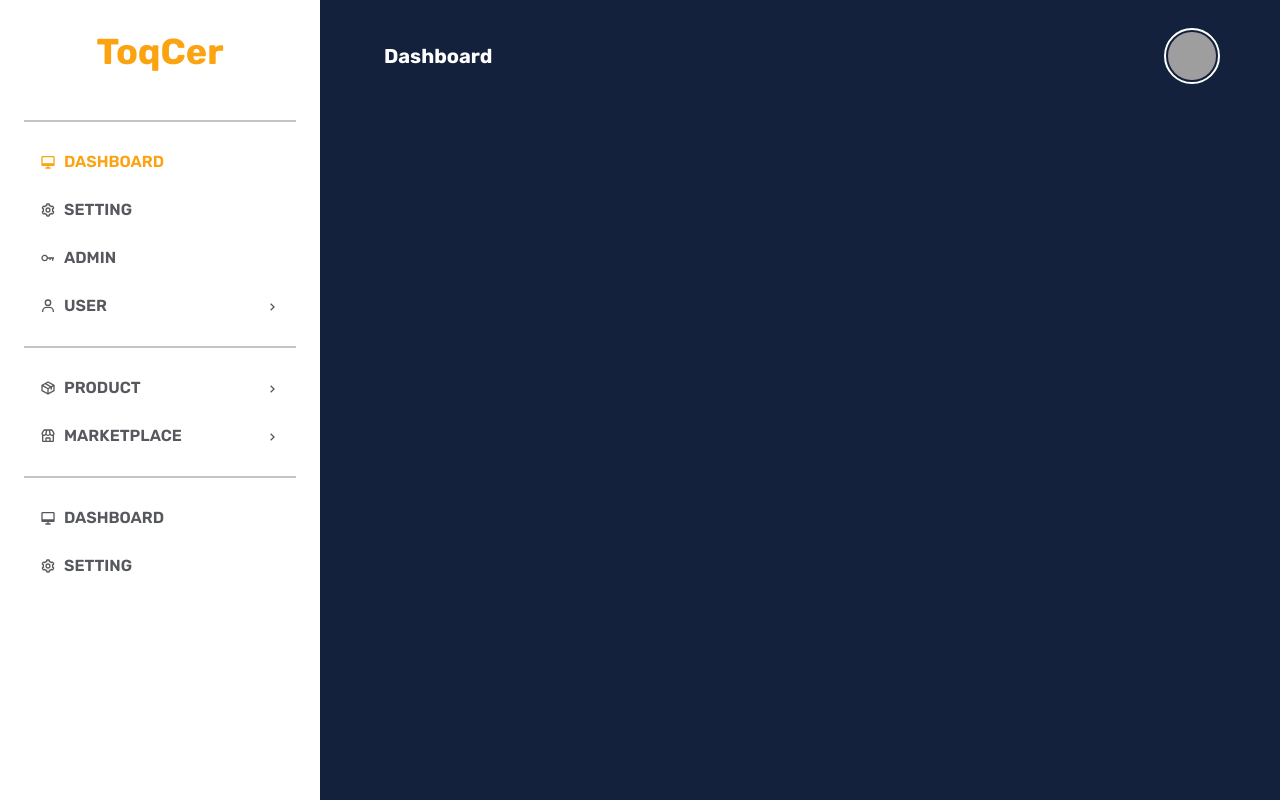
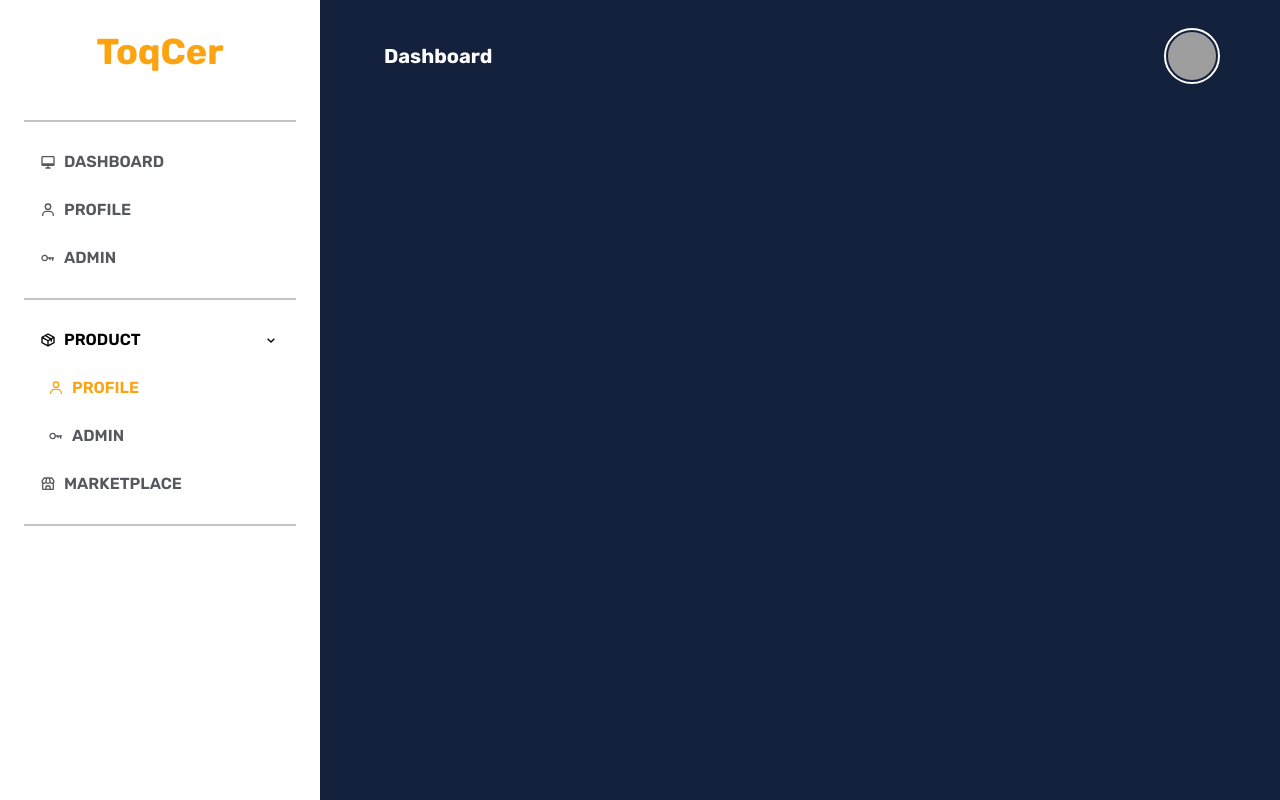
Before and after one commit to toqcer/next-fe, a Next.js app: page /admin/dashboard in a window 1280 px wide. Built offline with nearby package versions, Linux system fonts and the light colour scheme; grey boxes are pictures that could not be loaded.

Commit message:
[FIX] Sidebar full Feature

```diff
--- a/components/atoms/SidebarLink/SidebarLink.js
+++ b/components/atoms/SidebarLink/SidebarLink.js
@@ -1,14 +1,28 @@
 import Link from 'next/link';
 import { BiChevronRight } from "react-icons/bi";
-import { useState } from 'react';
+import { useState, useEffect, useRef } from 'react';
 import MenuStyle from '/styles/Menu.module.scss'
+import { useRouter } from "next/router";
 
-function SidebarLink({ text, active, href, Icon, children }) {
+function SidebarLink({ text, href, Icon, children }) {
+    const refEl = useRef(null);
+    const router = useRouter();
+    const [isActive, setIsActive] = useState(() => {
+        return router.pathname === href;
+    });
     const [isOpen, setIsOpen] = useState(false);
+    useEffect(() => {
+        try {
+            refEl.current?.querySelector('.active') && setIsOpen(true);
+        } catch (e) {
+            console.error(e);
+        }
+    }, []);
+
     return (
         <>
             {children ? (
-                <li className={`uppercase font-semibold ${active ? 'text-orange active' : 'text-dark-gray '}   rounded-sm list-none flex space-x-2 ${children && "flex-col"}
+                <li ref={refEl} className={`uppercase font-semibold rounded-sm list-none flex space-x-2 ${children && "flex-col"}
                  `}>
                     <a className={`${MenuStyle['sidebar-link']} ${isOpen && MenuStyle['dropdown-close']} w-full px-4 py-3 cursor-pointer inline-flex gap-x-2 items-center hover:text-orange hover:bg-gray/30 `} onClick={() => setIsOpen(!isOpen)}>
                         {Icon}
@@ -19,7 +33,7 @@ function SidebarLink({ text, active, href, Icon, children }) {
                 </li>
             ) : (
                 <Link href={href} passHref>
-                    <li className={`${MenuStyle['sidebar-link']} uppercase font-semibold ${active ? 'text-orange active' : 'text-dark-gray '}   rounded-sm list-none flex space-x-2 `}>
+                    <li className={`${MenuStyle['sidebar-link']} uppercase font-semibold ${isActive ? 'active' : 'text-dark-gray '} rounded-sm list-none flex space-x-2 `}>
                         <span className='w-full space-x-2 px-4 py-3 cursor-pointer inline-flex gap-x-2 items-center hover:text-orange hover:bg-gray/30'>{Icon}{text}</span>
                     </li>
                 </Link>
--- a/components/molecules/Sidebar/Sidebar.js
+++ b/components/molecules/Sidebar/Sidebar.js
@@ -3,38 +3,98 @@ import { DropdownContainer } from "@components/molecules"
 import { BiDesktop, BiCog, BiKey, BiUser, BiPackage, BiStore } from "react-icons/bi";
 
 function Sidebar() {
+    const sidebarProps = [
+        {
+            border: true,
+            children: [{
+                text: "dashboard",
+                href: "/admin/profile",
+                icon: () => <BiDesktop />,
+            },
+            {
+                text: "profile",
+                href: "/admin/profile",
+                icon: () => <BiUser />,
+            },
+            {
+                text: "Admin",
+                href: "/admin/admin",
+                icon: () => <BiKey />,
+            },
+            ]
+        },
+        {
+            border: true,
+            children: [{
+                text: "product",
+                icon: () => <BiPackage />,
+                children: [
+                    {
+                        text: "profile",
+                        href: "/admin/dashboard",
+                        icon: () => <BiUser />,
+                    },
+                    {
+                        text: "Admin",
+                        href: "/admin/admin",
+                        icon: () => <BiKey />,
+                    }
+                ]
+            },
+            {
+                text: "marketplace",
+                href: "/admin/marketplace",
+                icon: () => <BiStore />
+            },]
+        }
 
+    ]
     return (
         <aside className="max-w-xs w-full py-8 px-6 h-full overflow-y-scroll">
             <h1 className="text-4xl font-bold text-orange text-center pb-12 border-b-2 border-muted">ToqCer</h1>
             <div className="select-none">
-                <SidebarSection border>
+                {sidebarProps.map((sidebarProp, index) => (
+                    <SidebarSection key={index} border={sidebarProp?.border}>
+                        {sidebarProp.children.map(level1 => (
+                            level1?.children ?
+                                (<SidebarLink key={Math.random} text={level1.text} href={level1.href} Icon={level1.icon()}>
+                                    <DropdownContainer key={Math.random()}>
+                                        {level1.children.map(level2 => (
+                                            <SidebarLink text={level2.text} key={Math.random()} href={level2.href} Icon={level2.icon()} />
+                                        ))}
+                                    </DropdownContainer>
+                                </SidebarLink>) : (
+                                    <SidebarLink text={level1.text} key={Math.random()} href={level1.href} Icon={level1.icon()} />
+                                ))
+                        )}
+                    </SidebarSection>)
+                )}
+                {/* <SidebarSection border>
                     <SidebarLink text="dashboard" href='#1' Icon={<BiDesktop />} active />
                     <SidebarLink text="setting" href='#2' Icon={<BiCog />} />
                     <SidebarLink text="admin" href='#3' Icon={<BiKey />} />
                     <SidebarLink text="user" href='#4' Icon={<BiUser />}>
                         <DropdownContainer>
-                            <SidebarLink text="Dshbor" href='#4' Icon={<BiUser />} active />
-                            <SidebarLink text="SSSS" href='#4' Icon={<BiUser />} />
+                            <SidebarLink text="Dshbor" href='#4' Icon={<BiUser />} />
                         </DropdownContainer>
                     </SidebarLink>
                 </SidebarSection>
                 <SidebarSection border>
                     <SidebarLink text="product" href='#4' Icon={<BiPackage />}>
                         <DropdownContainer>
-                            <SidebarLink text="product" href='#4' Icon={<BiUser />} active />
+                            <SidebarLink text="product" href='#4' Icon={<BiUser />} />
                         </DropdownContainer>
                     </SidebarLink>
                     <SidebarLink text="marketplace" href='#4' Icon={<BiStore />}>
                         <DropdownContainer>
-                            <SidebarLink text="product" href='#4' Icon={<BiUser />} active />
+                            <SidebarLink text="product" href='#4' Icon={<BiUser />} />
                         </DropdownContainer>
                     </SidebarLink>
                 </SidebarSection>
                 <SidebarSection>
                     <SidebarLink text="dashboard" href='#1' Icon={<BiDesktop />} />
                     <SidebarLink text="setting" href='#2' Icon={<BiCog />} />
-                </SidebarSection>
+                </SidebarSection> */}
             </div>
         </aside >
     )
--- a/styles/Menu.module.scss
+++ b/styles/Menu.module.scss
@@ -15,5 +15,4 @@
         visibility: hidden;
     }
 
-
 }
--- a/styles/init.scss
+++ b/styles/init.scss
@@ -2,6 +2,9 @@
 @tailwind components;
 @tailwind utilities;
 @import url('https://fonts.googleapis.com/css2?family=Rubik:wght@400;500;600;700&display=swap');
+
+
+.active {@apply text-orange}
 
 * {
   box-sizing: border-box;
```
